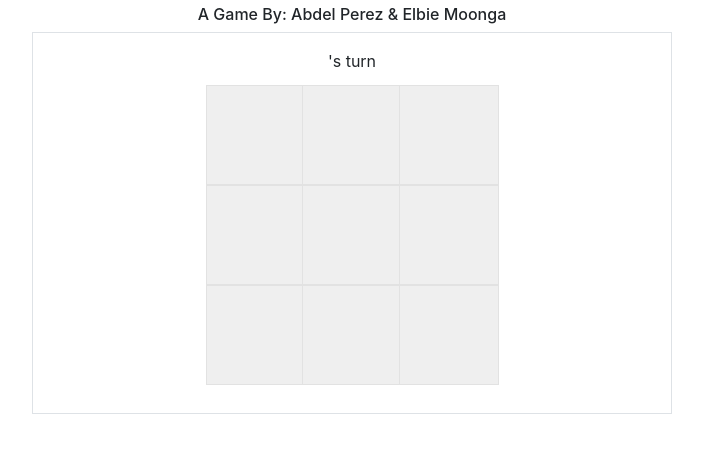
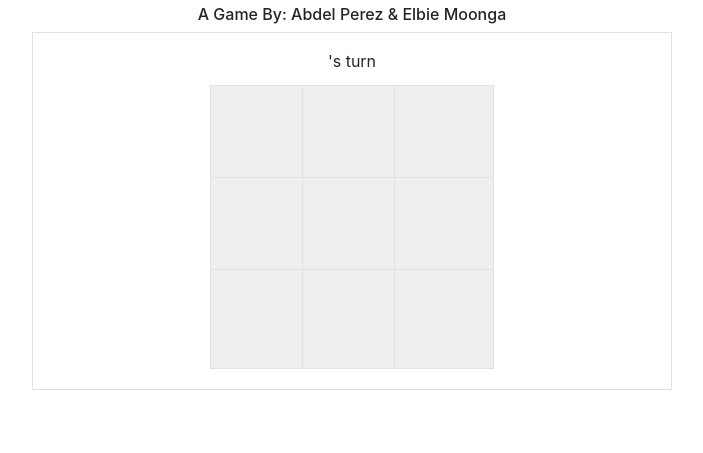
Before and after one commit to Elbie-em/JavaScript-Tic-Tac-Toe-Game, a website: page index.html in a window 1280 px wide. Both pictures are taken after a click on the button "Start Game". Shown: the part 67-520 px from the top of the page, without its empty margins (288-991 px from the left). Drawn offline with nearby package versions, Linux system fonts and the light colour scheme.

Commit message:
fixed cell disorientation

```diff
--- a/index.html
+++ b/index.html
@@ -29,18 +29,18 @@
         </form>
       </div>
       <div><p id="player-turn-label"></p></div>
-      <div id="board">
-        <div class="mx-auto">
+      <div id="board" class="mx-auto">
+        <div class="d-flex flex-row justify-content-center">
           <button id="pos0" class="cell" disabled></button>
           <button id="pos1" class="cell" disabled></button>
           <button id="pos2" class="cell" disabled></button>
         </div>
-        <div class="mx-auto">
+        <div class="d-flex flex-row justify-content-center">
           <button id="pos3" class="cell" disabled></button>
           <button id="pos4" class="cell" disabled></button>
           <button id="pos5" class="cell" disabled></button>
         </div>
-        <div class="mx-auto">
+        <div class="d-flex flex-row justify-content-center">
           <button id="pos6" class="cell" disabled></button>
           <button id="pos7" class="cell" disabled></button>
           <button id="pos8" class="cell" disabled></button>
```
